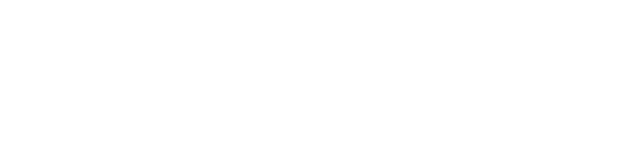
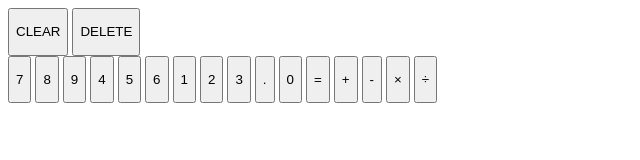
Before and after one commit to kepplin/odin-calculator, a plain HTML site: page index.html in a window 1280 px wide. Shown: the whole page, without its empty margins (0-640 px from the left). Drawn offline with Linux system fonts and the light colour scheme.

Commit message:
Create html elements

```diff
--- a/index.html
+++ b/index.html
@@ -9,6 +9,36 @@
     <link rel="icon" type="image/x-icon" href="img/favicon.ico">
 </head>
 <body>
+    <div class="calcBody">
+        <div class="calcDisplay">
+            <div class="prevDisplay"></div>
+            <div class="currentDisplay"></div>
+        </div>
+        <div class="buttonsBody">
+            <div class="removalButtons">
+                <button class="clearButton"><p class="buttonsText">CLEAR</p></button>
+                <button class="deleteButton"><p class="buttonsText">DELETE</p></button>
+            </div>
+            <div class="numberButtons">
+                <button class="sevenButton"><p class="buttonsText">7</p></button>
+                <button class="eightButton"><p class="buttonsText">8</p></button>
+                <button class="nineButton"><p class="buttonsText">9</p></button>
+                <button class="fourButton"><p class="buttonsText">4</p></button>
+                <button class="fiveButton"><p class="buttonsText">5</p></button>
+                <button class="sixButton"><p class="buttonsText">6</p></button>
+                <button class="oneButton"><p class="buttonsText">1</p></button>
+                <button class="twoButton"><p class="buttonsText">2</p></button>
+                <button class="threeButton"><p class="buttonsText">3</p></button>
+                <button class="decimalButton"><p class="buttonsText">.</p></button>
+                <button class="zeroButton"><p class="buttonsText">0</p></button>
+                <button class="equalsButton"><p class="buttonsText">=</p></button>
+                <button class="plusButton"><p class="buttonsText">+</p></button>
+                <button class="minusButton"><p class="buttonsText">-</p></button>
+                <button class="multiplyButton"><p class="buttonsText">×</p></button>
+                <button class="divideButton"><p class="buttonsText">÷</p></button>
+            </div>
+        </div>
+    </div>
     <script src="script.js"></script>
 </body>
 </html>
```
